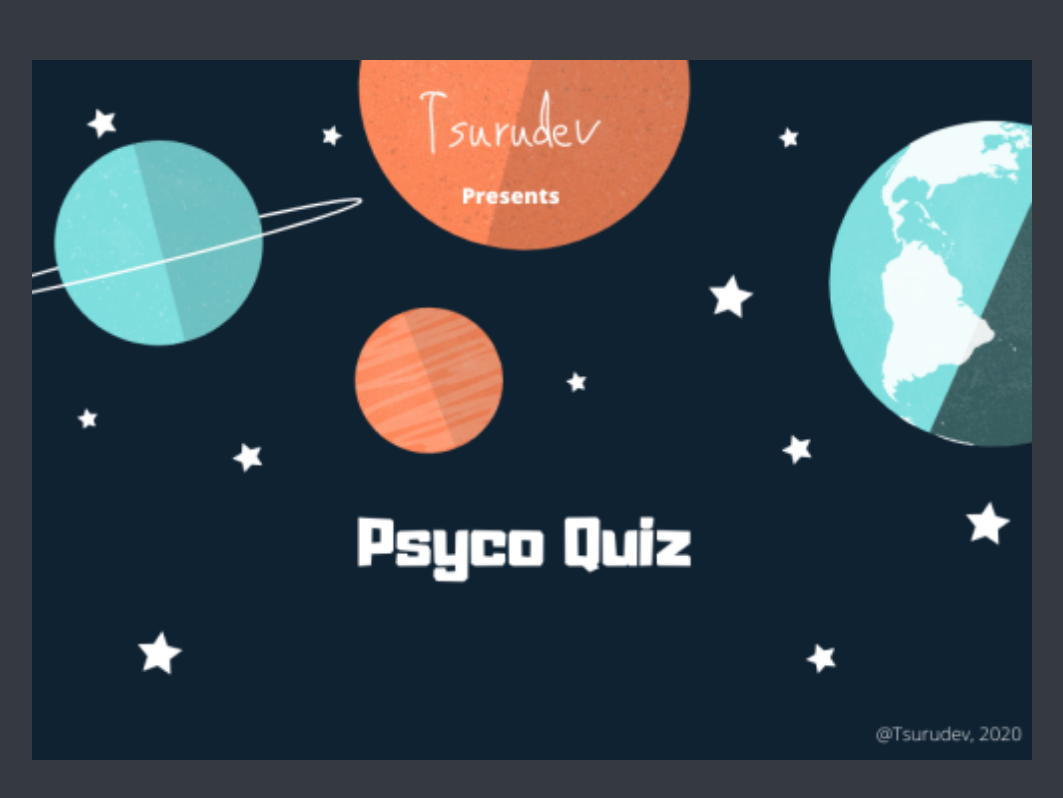
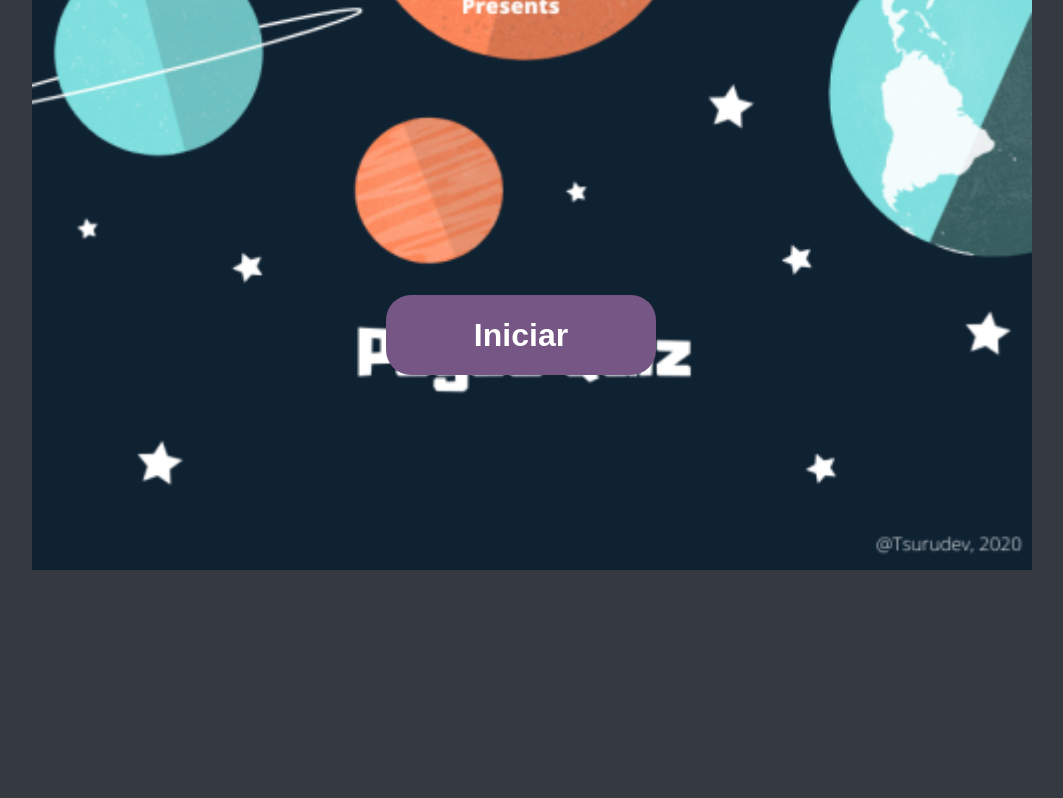
Before and after one commit to walisom360/quiz_project, a React (Create React App) app: page / in a window 1280 px wide. Shown: the whole page, without its empty margins (108-1171 px from the left). Built offline with nearby package versions, Linux system fonts and the light colour scheme.

Commit message:
adjusting

```diff
--- a/src/pages/FirstPage/index.js
+++ b/src/pages/FirstPage/index.js
@@ -1,13 +1,15 @@
 import React from 'react';
 
-import { Container,Background } from './styles';
+import { Container,Background,ButtonNext } from './styles';
 
 import img from '../../assets/Tela-Inicial-1.1.png';
+
 
 export default function FirstPage() {
   return (
     <Container>
       <Background banner={img}  />
+      <ButtonNext>Iniciar</ButtonNext>
     </Container>
   );
 }
--- a/src/pages/FirstPage/styles.js
+++ b/src/pages/FirstPage/styles.js
@@ -11,7 +11,7 @@ export const Container = styled.div`
 `;
 
 export const Background = styled.div`
-
+  margin-top:320px;
 
 
   background: url(${props => (props.banner)}) no-repeat;
@@ -22,4 +22,44 @@ export const Background = styled.div`
 
   object-fit: scale-down;
   z-index: -3;
+
+  position:absolute;
 `;
+
+
+
+
+
+export const ButtonNext = styled.button`
+  display: flex;
+  justify-content:center;
+  align-items: center;
+  &:disabled {
+    opacity: 0.5;
+    cursor: default;
+  }
+  p {
+    margin-right: 6px;
+  }
+  border: none;
+  height: 80px;
+  border-radius: 25px;
+  cursor: pointer;
+  color: white;
+  background: #755684;
+  width: 270px;
+  font-size: 32px;
+  font-weight: bold;
+  position:absolute;
+  margin-top:550px;
+  outline: none;
+  margin-left: 10px;
+  margin-right: 32px;
+  &:hover {
+    background: #72159c;
+    &:disabled {
+      opacity: 0.5;
+      cursor: default;
+    }
+  }
+`;
```
